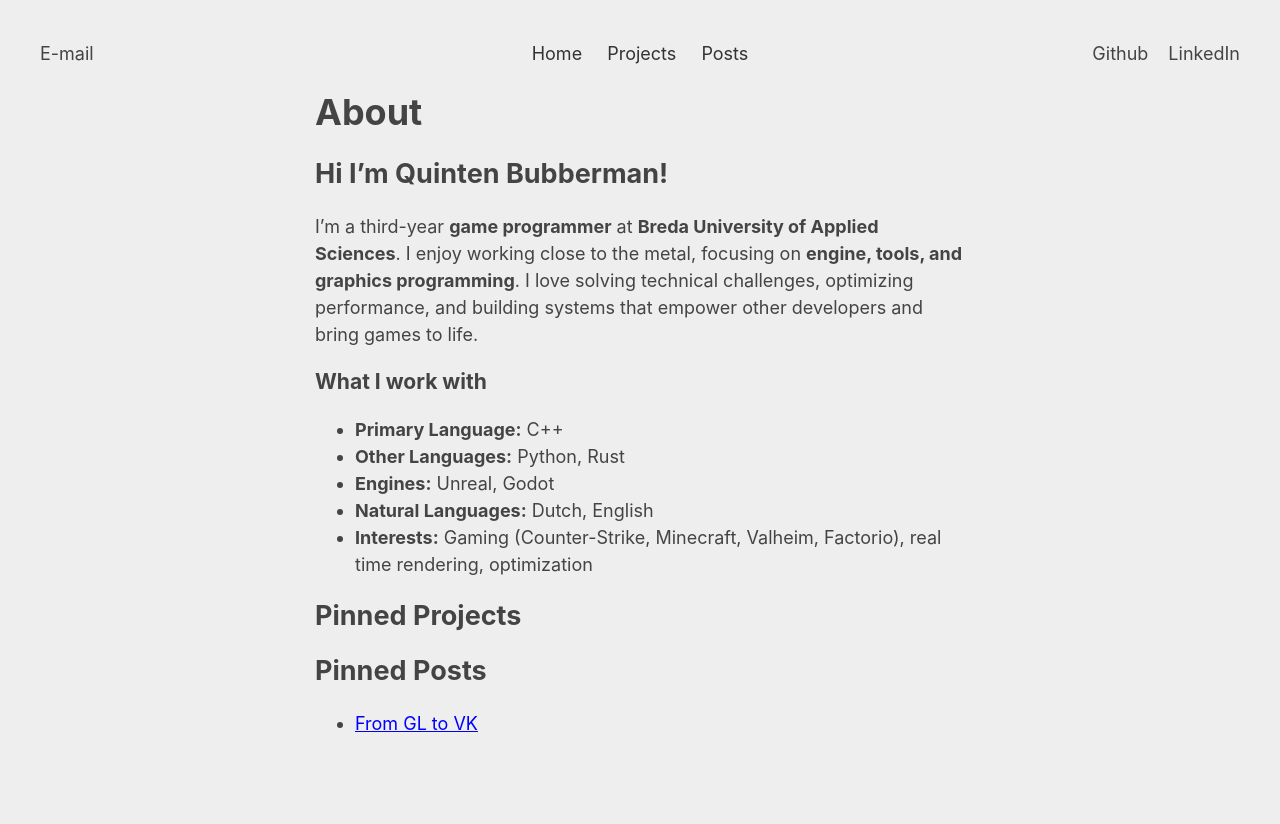
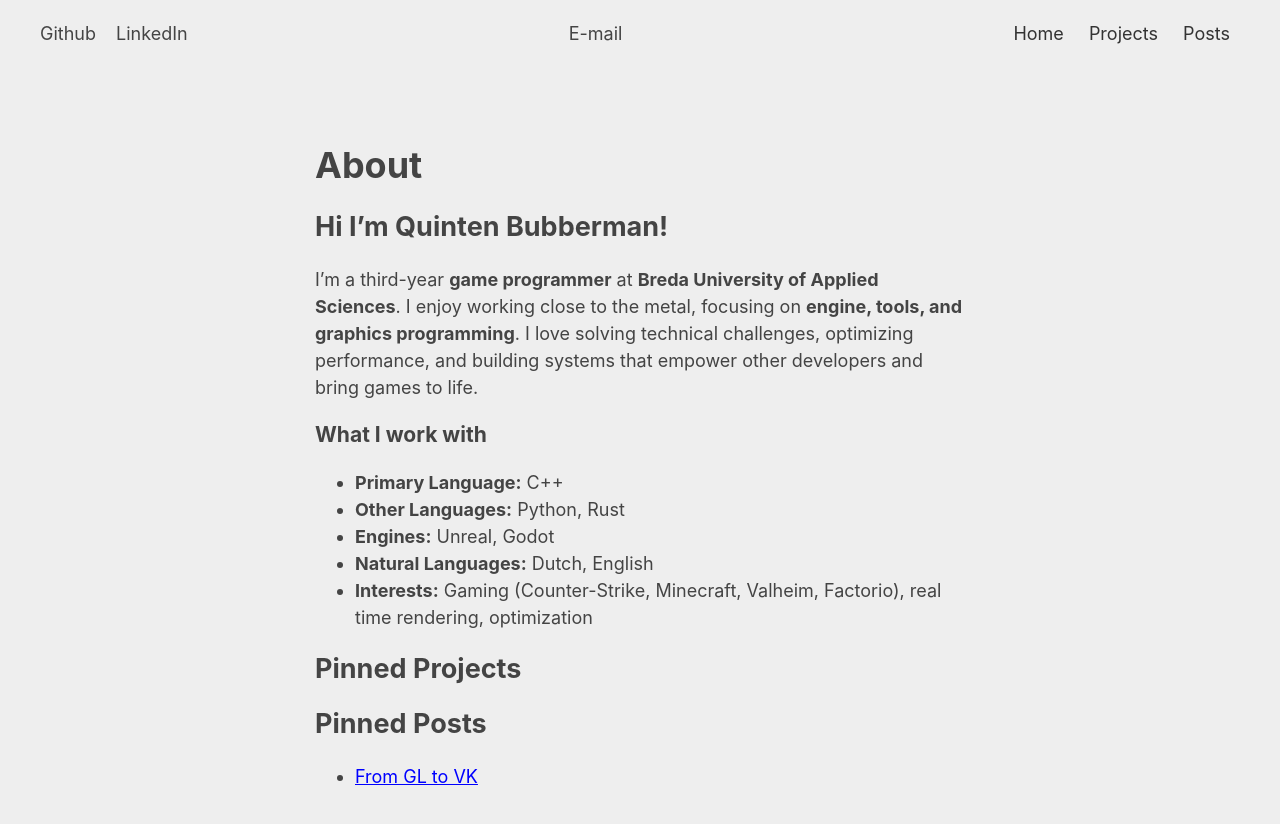
Before and after one commit to bakjedev/bakjedev.github.io, a Jekyll site: the page built from index.md, in a window 1280 px wide. Shown: the top 824 px of the page. Built offline with Jekyll 4.4.1, drawn with Linux system fonts in a browser that asks for light colours.

Commit message:
make nav bar and stuffs a header

```diff
--- a/_layouts/default.html
+++ b/_layouts/default.html
@@ -8,6 +8,7 @@
   <link rel="stylesheet" href="/assets/syntax.css">
 </head>
 <body>
+  <header class="top-bar">
     <div class="stuff-right">
       <a href="https://github.com/bakjedev" target="_blank">Github</a>
       <a href="https://www.linkedin.com/in/quinten-bubberman/" target="_blank">LinkedIn</a>
@@ -21,7 +22,7 @@
       <a href="/projects">Projects</a>
       <a href="/pages">Posts</a>
     </nav>
-
+  </header>
   {% if page.title %}
     <h1>{{ page.title }}</h1>
   {% endif %}
--- a/assets/style.css
+++ b/assets/style.css
@@ -1,10 +1,23 @@
 body {
   max-width: 650px;
   margin: 40px auto;
-  padding: 0 10px;
+  padding: 80px 10px 40px 10px;
   font: 18px/1.5 -apple-system, BlinkMacSystemFont, "Segoe UI", Roboto, "Helvetica Neue", Arial, "Noto Sans", sans-serif, "Apple Color Emoji", "Segoe UI Emoji", "Segoe UI Symbol", "Noto Color Emoji";
   color: #444;
   background-color: #EEEEEE;
+}
+
+.top-bar {
+  position: fixed;
+  top: 0;
+  left: 0;
+  right: 0;
+  background-color: #EEEEEE;
+  padding: 20px 40px;
+  display: flex;
+  justify-content: space-between;
+  align-items: center;
+  z-index: 1000;
 }
 
 h1,h2,h3 {
@@ -41,12 +54,8 @@ nav a:visited {
 }
 
 .stuff-right {
-  position: fixed;
-  top: 40px;
-  right: 40px;
   display: flex;
   gap: 20px;
-  z-index: 1000;
 }
 
 .stuff-right a {
@@ -54,12 +63,8 @@ nav a:visited {
   color: #444;
 }
 .stuff-left {
-  position: fixed;
-  top: 40px;
-  left: 40px;
   display: flex;
   gap: 20px;
-  z-index: 1000;
 }
 
 .stuff-left a {
```
Lines whose indentation alone changed are shown as unchanged.
